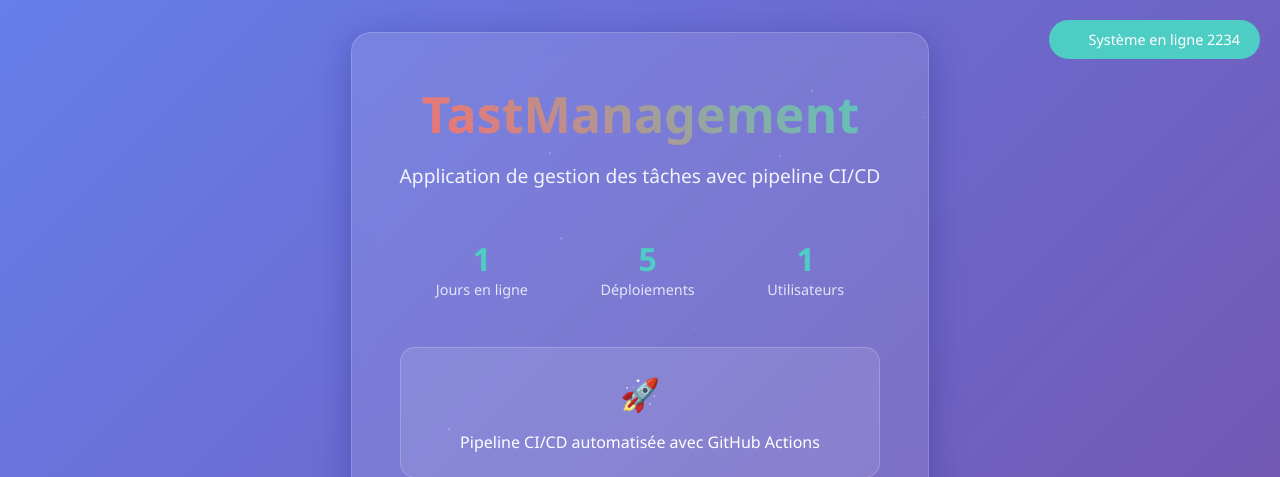
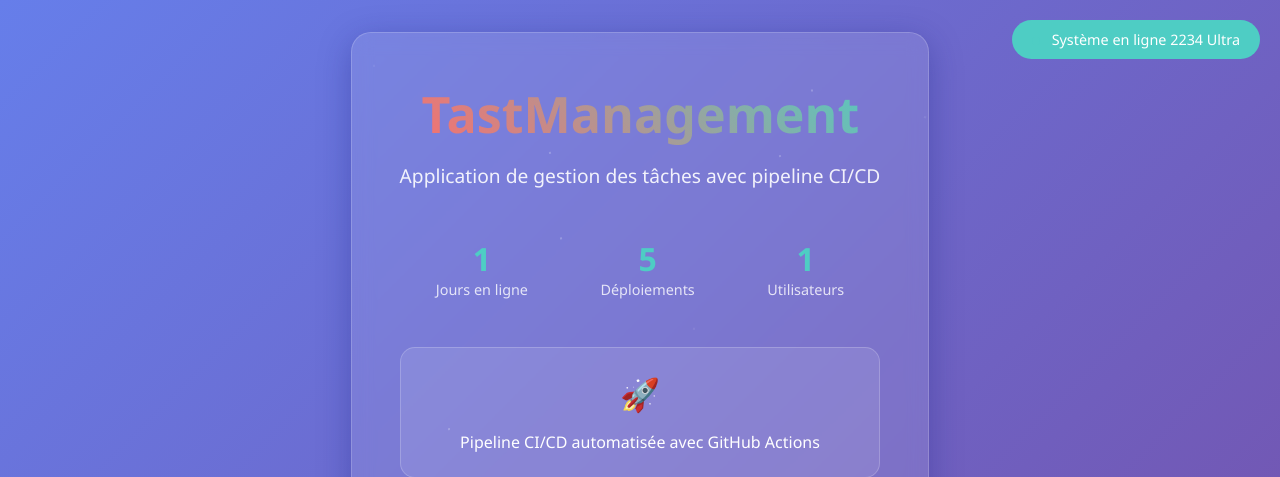
Before and after one commit to BadraAlou/task-management-cicd, a Django app: page / in a window 1280 px wide. Shown: the top 477 px of the page. Run offline with Django 5.2, Linux system fonts and the light colour scheme.

Commit message:
Yo ultra mega modifs...

```diff
--- a/k8s/deployment.yaml
+++ b/k8s/deployment.yaml
@@ -15,7 +15,7 @@ spec:
     spec:
       containers:
       - name: tastmanagement
-        image: ghcr.io/badraalou/task-management-cicd:main-2497968a4306dcf302abb9d310aaacc0c6528510
+        image: ghcr.io/badraalou/task-management-cicd:latest
         ports:
         - containerPort: 8000
         env:
--- a/tastmanagement/taskmaster/templates/taskmaster/home.html
+++ b/tastmanagement/taskmaster/templates/taskmaster/home.html
@@ -219,7 +219,7 @@
 <body>
     <div class="status-indicator">
         <span class="status-dot"></span>
-        Système en ligne 2234
+        Système en ligne 2234 Ultra
     </div>
 
     <div class="container">
```
